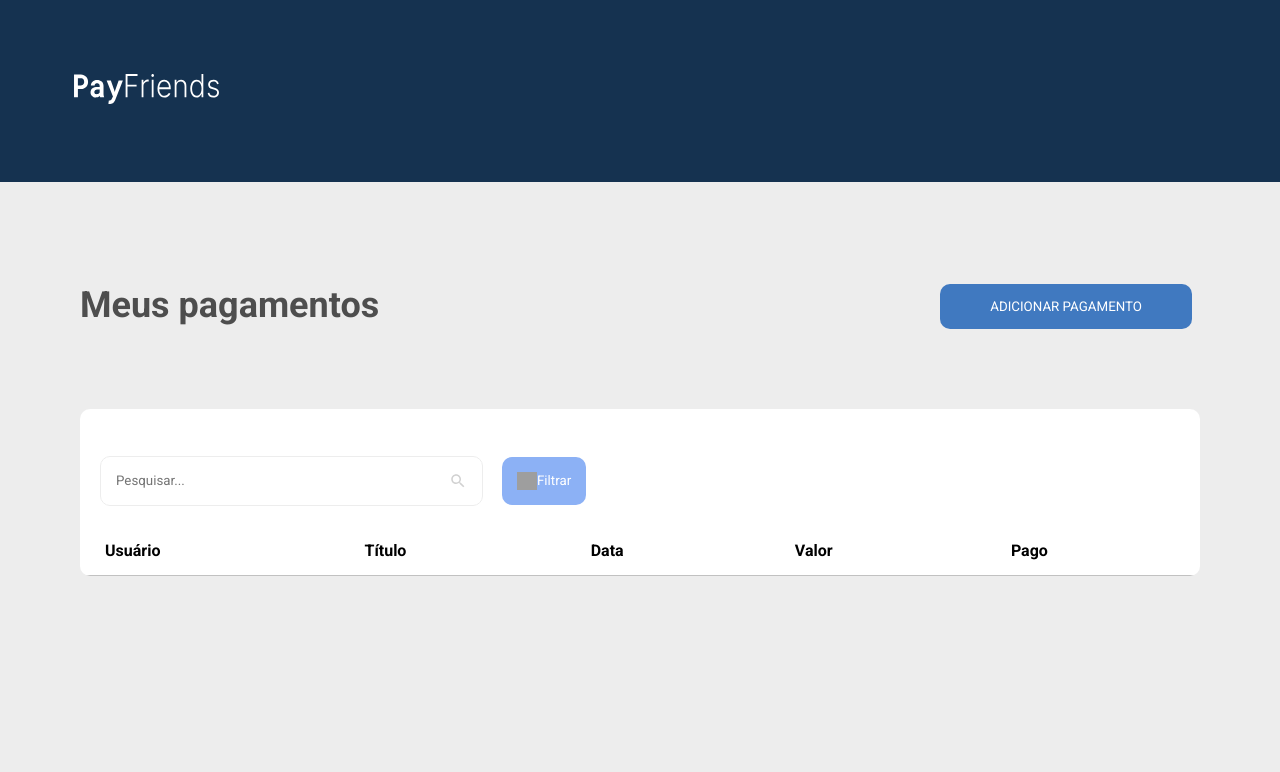
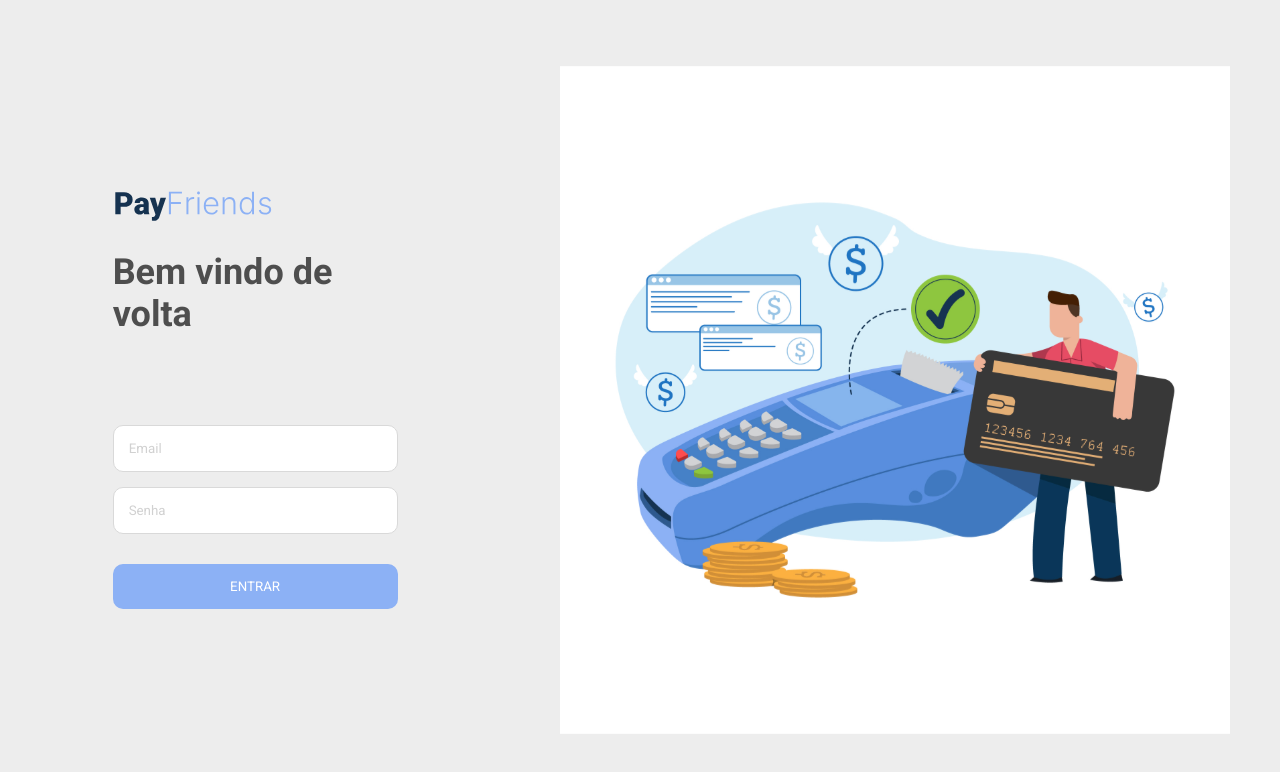
Before and after one commit to joelmirmanoel/pay-friends, a React (Create React App) app: page / in a window 1280 px wide. Shown: the top 772 px of the page. Built offline with nearby package versions, Linux system fonts and the light colour scheme; grey boxes are pictures that could not be loaded.

Commit message:
finalizando o projeto

```diff
--- a/src/App.tsx
+++ b/src/App.tsx
@@ -20,7 +20,7 @@ function App() {
   return (
     <PaymentProvider>
       <GlobalStyles />
-      {true ? <Home handleOpenAddPaymentModal={handleOpenAddPaymentModal} /> : <Login setIsLogin={setIsLogin} />}
+      {isLogin ? <Home handleOpenAddPaymentModal={handleOpenAddPaymentModal} /> : <Login setIsLogin={setIsLogin} />}
       <AddPaymentModal
         isOpen={isAddPaymentModalOpen}
         onRequestClose={handleCloseAddPaymentModal}
--- a/src/components/addPaymentModal/index.tsx
+++ b/src/components/addPaymentModal/index.tsx
@@ -24,11 +24,13 @@ export function AddPaymentModal({ isOpen, onRequestClose, selectedPayment }: IAd
       setData(selectedPayment.data);
       setValor(selectedPayment.valor);
       setTitulo(selectedPayment.titulo);
+      //setId(selectedPayment.id); // Atribuindo o ID selecionado
     } else {
       setUsuario('');
       setData('');
       setValor('');
       setTitulo('');
+      //setId(0); // Resetando o ID
     }
   }, [selectedPayment, isOpen]);
 
@@ -46,11 +48,17 @@ export function AddPaymentModal({ isOpen, onRequestClose, selectedPayment }: IAd
       setTitulo('');
       setId(newId);
     }
+    console.log(JSON.stringify(handleSavePayment, null, 2));
     onRequestClose();
   }
 
-  //function de excluir
-  //ela seliciona o id
+  // Função de excluir pagamento
+  function handleDeletePayment() {
+    if (selectedPayment) {
+      context?.deletePayment(selectedPayment.id); // Excluindo o pagamento com base no id
+      onRequestClose(); // Fecha o modal após a exclusão
+    }
+  }
 
   return (
     <Modal
@@ -59,7 +67,7 @@ export function AddPaymentModal({ isOpen, onRequestClose, selectedPayment }: IAd
       overlayClassName="react-modal-overlay"
       className="react-modal-content"
     >
-      <Title>Adicionar Pagamento</Title>
+      <Title>{selectedPayment ? 'Atualizar' : 'Adicionar'} Pagamento</Title>
       <ContentInput>
         {/* <Input isError={false} placeholder="id" value={id} onChange={event => setId(event.target.value)} /> */}
 
@@ -77,9 +85,11 @@ export function AddPaymentModal({ isOpen, onRequestClose, selectedPayment }: IAd
         <Button style={{ color: '#ffffff', background: '#4079C0' }} onClick={handleSavePayment}>
           Salvar
         </Button>
-        <Button style={{ color: '#4E4E4E', background: '#EDEDED' }} onClick={onRequestClose}>
-          Cancelar
-        </Button>
+        {selectedPayment && (
+          <Button style={{ color: '#4E4E4E', background: '#EDEDED' }} onClick={handleDeletePayment}>
+            Excluir
+          </Button>
+        )}
       </ContentButton>
     </Modal>
   );
--- a/src/hooks/usePayment.tsx
+++ b/src/hooks/usePayment.tsx
@@ -18,7 +18,7 @@ interface IPaymentContextType {
   createPayment: (payment: IPayment) => void;
   updatePayment: (id: number, updatePayment: IPayment) => void;
   listPayment: () => IPayment[];
-  deletePayment: () => void;
+  deletePayment: (payment: number) => void;
 }
 
 const PaymentContext = createContext<IPaymentContextType | undefined>(undefined);
@@ -40,8 +40,12 @@ export function PaymentProvider({ children }: IPaymentProvider) {
     return payments;
   }
 
-  function deletePayment() {}
+  // Função para excluir pagamento
+  function deletePayment(paymentId: number) {
+    setPayments(payments.filter(payment => payment.id !== paymentId));
+  }
 
+  // Adicionando a função de deletar
   return (
     <PaymentContext.Provider value={{ payments, createPayment, updatePayment, listPayment, deletePayment }}>
       {children}
--- a/src/pages/home/index.tsx
+++ b/src/pages/home/index.tsx
@@ -45,7 +45,7 @@ export function Home({ handleOpenAddPaymentModal }: IHomeProps) {
         <ButtonAdd onClick={() => handleOpenAddPaymentModal(null)}>ADICIONAR PAGAMENTO</ButtonAdd>
       </Content>
       <Box>
-        <ContentFilter>
+        {/* <ContentFilter>
           <Busca>
             <input placeholder="Pesquisar..." />
             <Lupa />
@@ -54,7 +54,7 @@ export function Home({ handleOpenAddPaymentModal }: IHomeProps) {
           <Buttonfilter>
             <Image src={Vector} alt="PayFriends" width={20} height={18} /> Filtrar
           </Buttonfilter>
-        </ContentFilter>
+        </ContentFilter> */}
 
         <Table>
           <thead>
```
